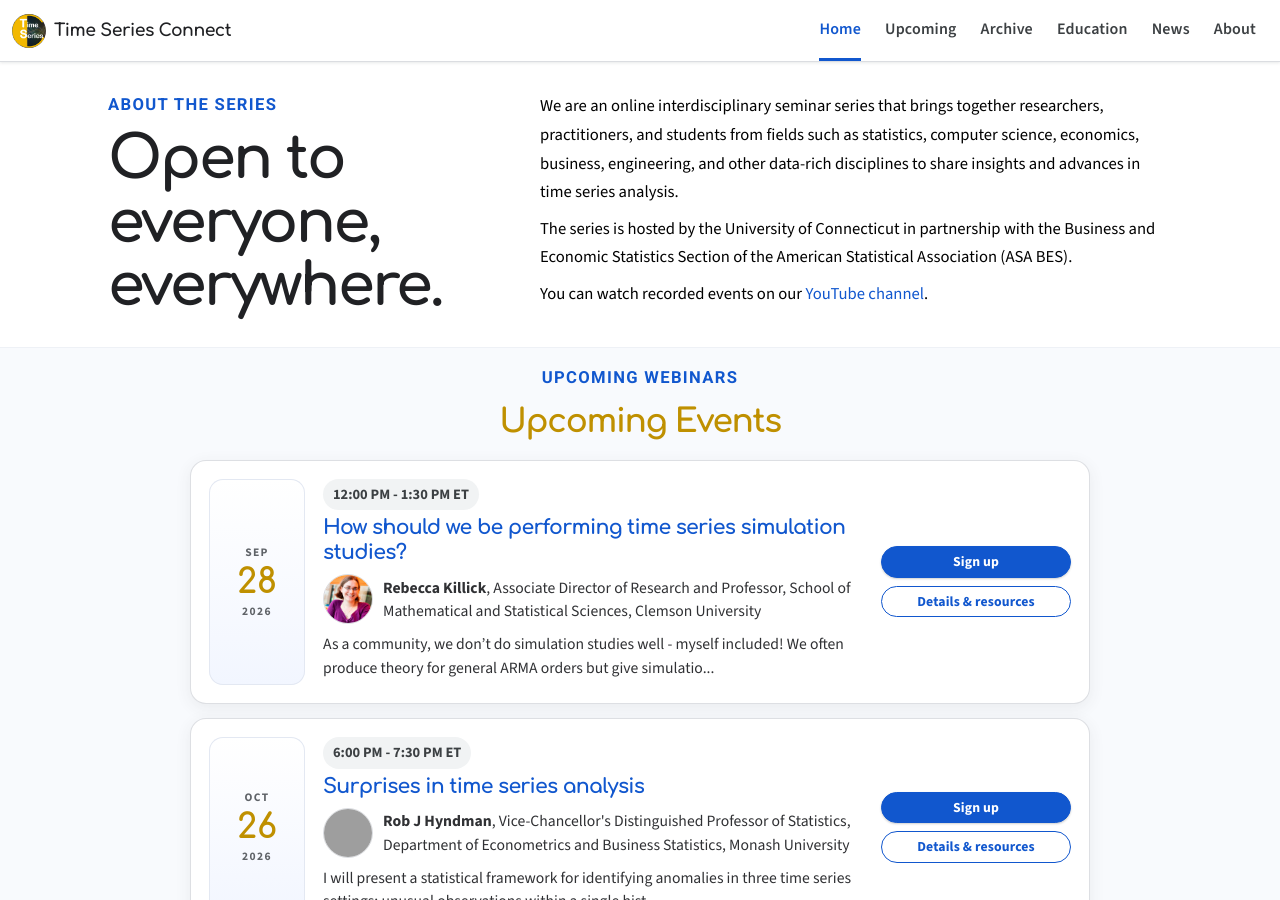
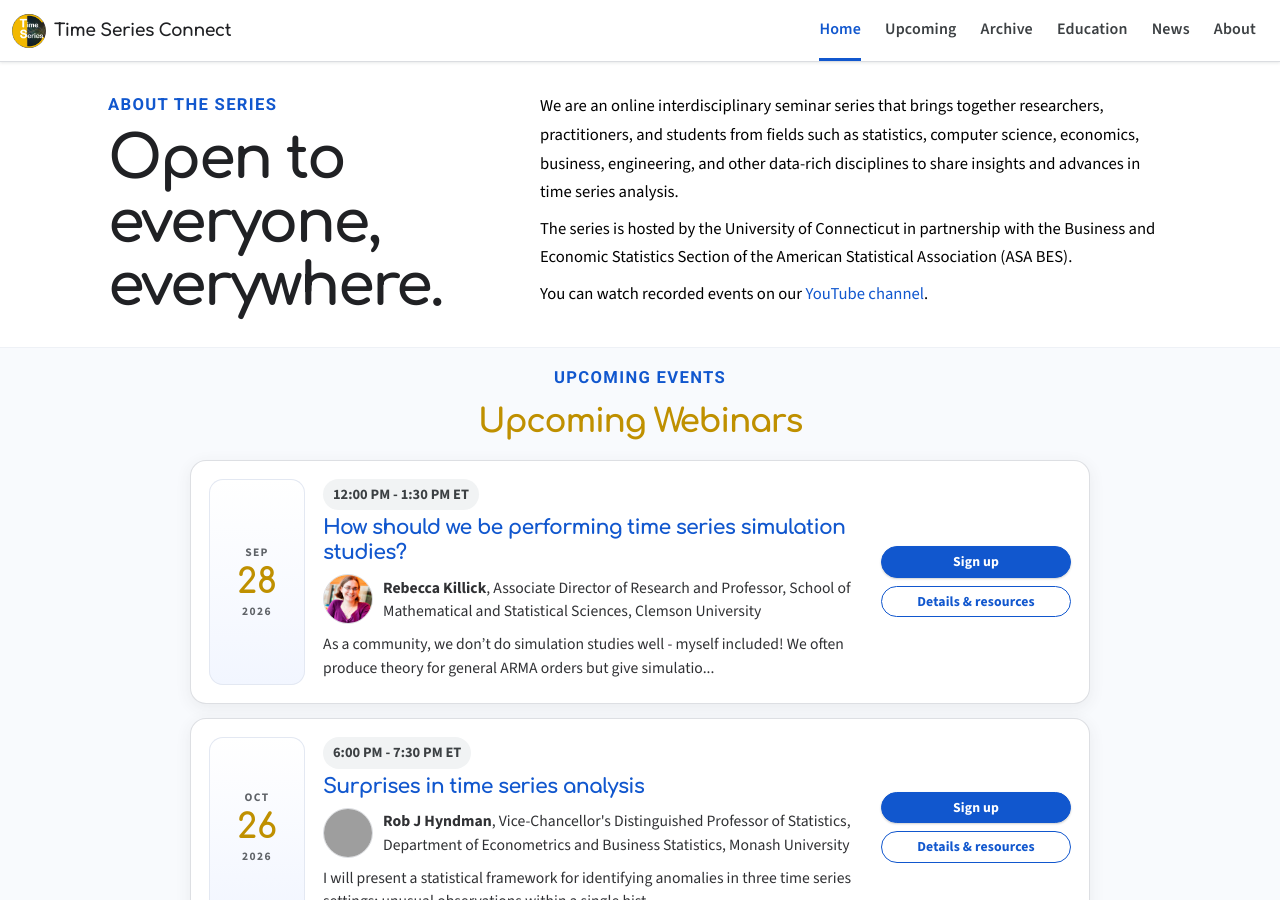
Before and after one commit to yaozheng-stat/time-series-connect, a Jekyll site: the page built from index.md, in a window 1280 px wide and 900 px high. Built offline with Jekyll 4.4.1, drawn with Linux system fonts in a browser that asks for light colours; grey boxes are pictures that could not be loaded.

Commit message:
minor edits

```diff
--- a/index.md
+++ b/index.md
@@ -15,13 +15,13 @@ title: Home
     </div>
   </div>
 </section>
-
 <section class="google-section alt home-upcoming-events">
   <div class="wrap">
     <div class="section-heading">
-      <p class="eyebrow">Upcoming webinars</p>
-      <h2>Upcoming Events</h2>
+      <p class="eyebrow">Upcoming events</p>
+      <h2>Upcoming Webinars</h2>
     </div>
+
 
     {% assign today = site.time | date: '%Y-%m-%d' %}
     {% assign webinars = site.webinars | sort: 'date' %}
```
